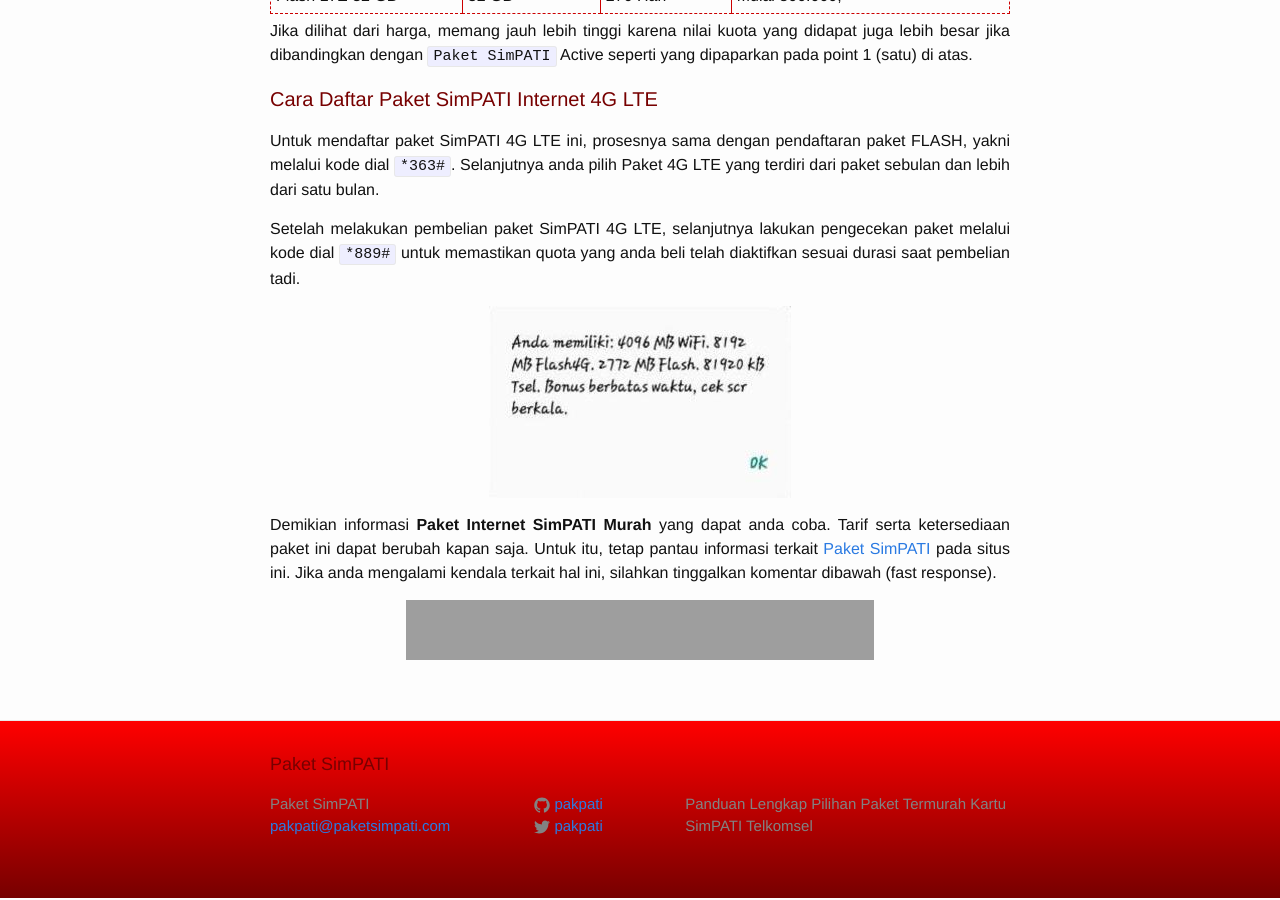
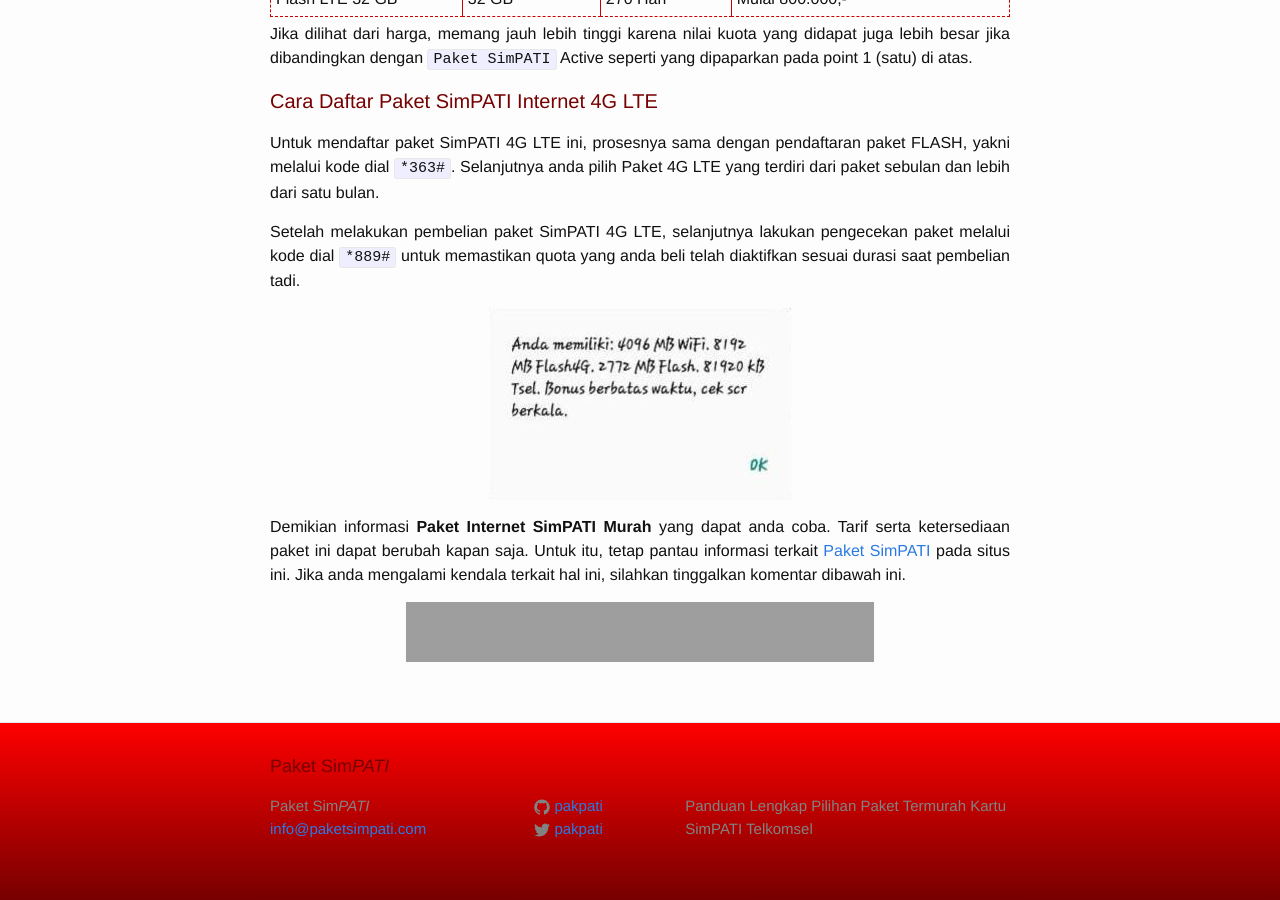
Before and after one commit to paketsimpati/paketsimpati.github.io, a Jekyll site: the page built from _posts/2016-06-24-paket-internet-simpati-murah.markdown, in a window 1280 px wide and 900 px high, scrolled down 1872 px. Built offline with Jekyll 4.4.1, drawn with Linux system fonts in a browser that asks for light colours; some of the changed text lies outside the part shown; grey boxes are pictures that could not be loaded.

Commit message:
update artikel 6

```diff
--- a/_config.yml
+++ b/_config.yml
@@ -6,8 +6,8 @@
 # 'jekyll serve'. If you change this file, please restart the server process.
 
 # Site settings
-title: Paket SimPATI
-email: pakpati@paketsimpati.com
+title: Paket Sim<i>PATI</i>
+email: info@paketsimpati.com
 description: > # this means to ignore newlines until "baseurl:"
   Panduan Lengkap Pilihan Paket Termurah Kartu SimPATI Telkomsel
 baseurl: "" # the subpath of your site, e.g. /blog
--- a/_includes/header.html
+++ b/_includes/header.html
@@ -2,7 +2,7 @@
 
   <div class="wrapper">
 
-    <a class="site-title" href="{{ site.baseurl }}/">{{ site.title }}</a>
+    <a class="site-title" href="{{ site.baseurl }}/"> <img src="{{ base.url }}/assets/favicon.png" width="50"> {{ site.title }}</a>
 
     <nav class="site-nav">
       <a href="#" class="menu-icon">
--- a/_posts/2016-06-24-paket-internet-simpati-murah.markdown
+++ b/_posts/2016-06-24-paket-internet-simpati-murah.markdown
@@ -78,4 +78,4 @@
 
 ![Daftar Paket internet SimPATI 4G LTE]({{ site.url }}/pictures/akses-889.jpg){: .center-image }
 
-Demikian informasi  <strong>Paket Internet SimPATI Murah</strong> yang dapat anda coba. Tarif serta ketersediaan paket ini dapat berubah kapan saja. Untuk itu, tetap pantau informasi terkait [Paket SimPATI]({{site.url}}) pada situs ini. Jika anda mengalami kendala terkait hal ini, silahkan tinggalkan komentar dibawah (fast response).
+Demikian informasi  <strong>Paket Internet SimPATI Murah</strong> yang dapat anda coba. Tarif serta ketersediaan paket ini dapat berubah kapan saja. Untuk itu, tetap pantau informasi terkait [Paket SimPATI]({{site.url}}) pada situs ini. Jika anda mengalami kendala terkait hal ini, silahkan tinggalkan komentar dibawah ini.
--- a/_posts/2016-06-25-paket-murah-simpati-loop.markdown
+++ b/_posts/2016-06-25-paket-murah-simpati-loop.markdown
@@ -8,7 +8,7 @@
 ---
 <b>Paket Murah SimPATI Loop</b> - Salah satu jenis paket tarif kartu SimPATI ini memiliki beberapa paket yang bervariatif. Untuk mendaftar paket ini cukup dengan<!--more--> melakukan registrasi dengan memilih jenis paket yang menarik dan sesuai kebutuhan anda.
 
-Jika anda pengguna kartu SimPATI Loop, tentu anda paham aturan paket tarif yang berlaku pada jenis kertu SimPATI ini. Berbeda dengan [paket simpati]({{site.url}}) yang lainnya, SimPATI Loop menawarkan paket tarif yang cukup besar namun dengan syarat tertentu.
+Jika anda pengguna kartu SimPATI Loop, tentu anda paham aturan paket tarif yang berlaku pada jenis kertu SimPATI ini. Berbeda dengan [paket SimPATI]({{site.url}}) yang lainnya, SimPATI Loop menawarkan paket tarif yang cukup besar namun dengan syarat tertentu.
 
 Berikut ini adalah langkah-langkah untuk melakukan registrasi paket Internet SimPATI Loop dengan quota data sebesar `12 GB` yang dapat anda nikmati selama tiga puluh hari atau satu bulan.
 
```
Also changed, not shown: about.md (+1 -1 lines).
